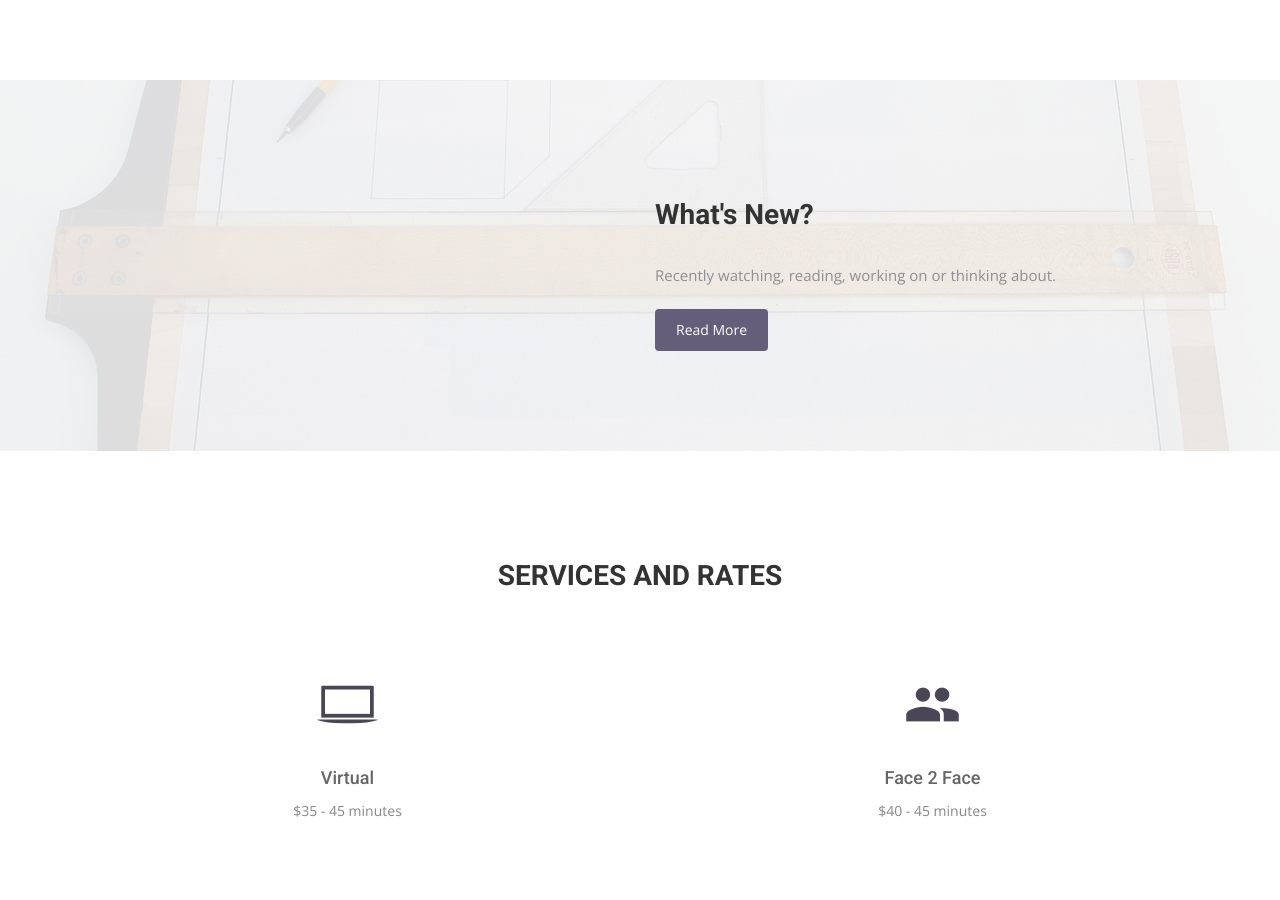
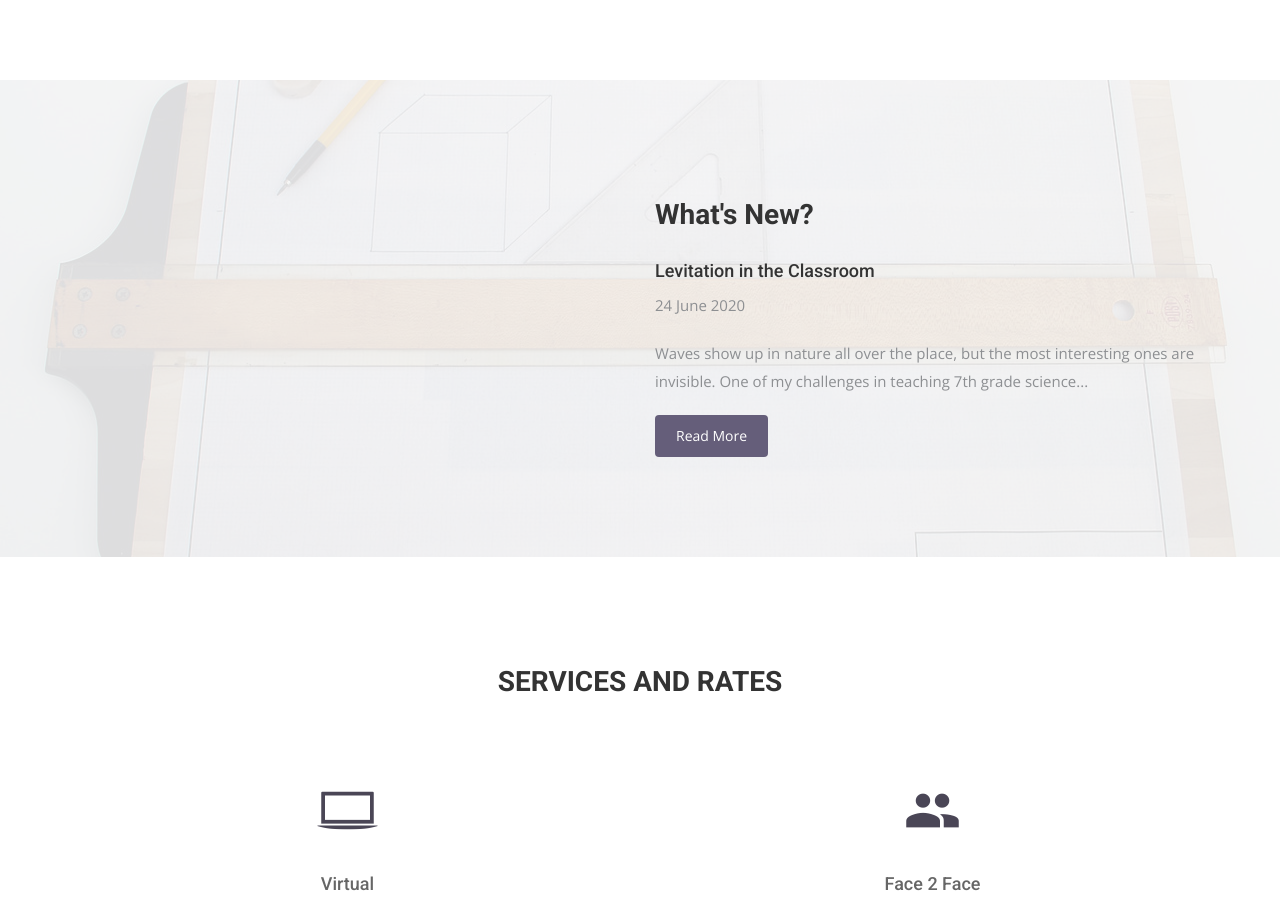
Before and after one commit to jahkobian/jahkobian.github.io, a Jekyll site: the page built from index.html, in a window 1280 px wide and 900 px high, scrolled down 1531 px. Built offline with Jekyll 4.4.1, drawn with Linux system fonts in a browser that asks for light colours; nearby versions of some CDN libraries; some web fonts are replaced.

Commit message:
Update index.html

```diff
--- a/index.html
+++ b/index.html
@@ -45,8 +45,18 @@ permalink: /
   <div class="row">
     <div class="col-md-6 col-md-offset-6">
       <h2>What's New?</h2>
-      <p>Recently watching, reading, working on or thinking about.</p>
-      <a href="{{ site.baseurl }}/blog" class="btn btn-view-works">Read More</a>
+      {% for post in site.posts limit:1 %}
+        <div>
+          <h4>{{ post.title }}</h4>
+          <p class="post-date">
+            {{ post.date | date_to_long_string }}
+          </p>
+          <p>
+            {{ post.content | strip_html | truncatewords: 25 }}
+          </p>
+        </div>
+        <a href="{{ post.url | prepend: site.baseurl }}" class="btn btn-view-works">Read More</a>
+      {% endfor %}
     </div>
   </div>
 </div>
```
